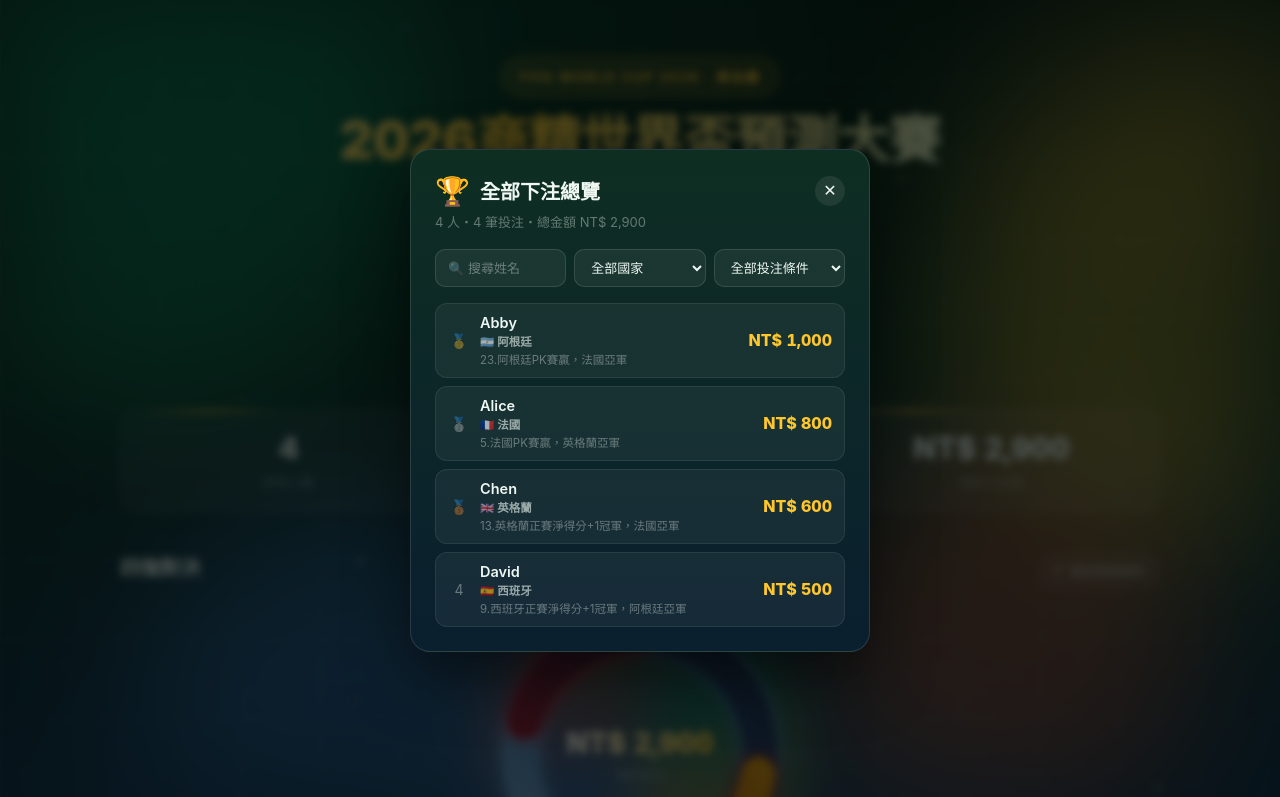
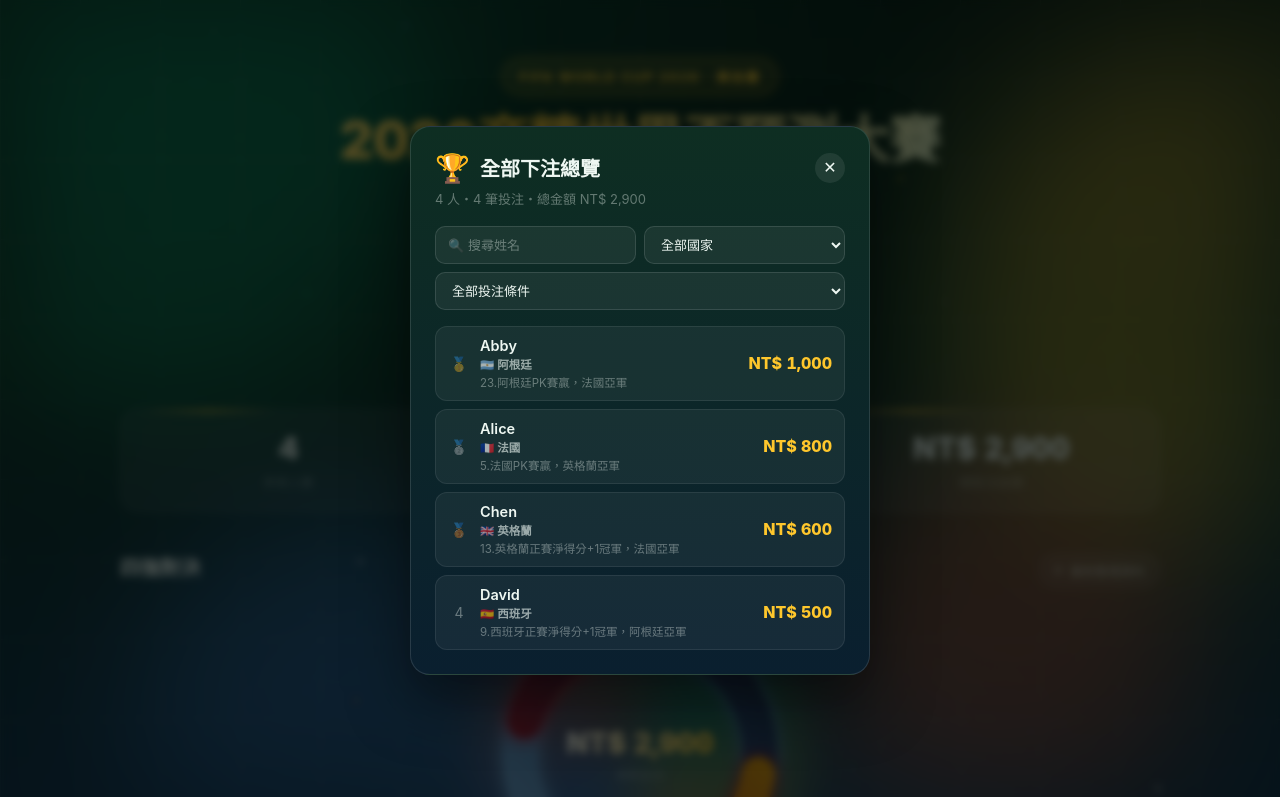
Before and after one commit to worldcup2026-champion/2026-worldcup-final4, a plain HTML site: page index.html in a window 1280 px wide. Both pictures are taken after a click on the button "查看全部下注總覽". Shown: the top 797 px of the page. Drawn offline with Linux system fonts and the light colour scheme.

Commit message:
Update style.css

```diff
--- a/style.css
+++ b/style.css
@@ -627,6 +627,10 @@ body {
   color: var(--ink);
 }
 
+.filter-select-wide {
+  flex-basis: 100%;
+}
+
 .bettor-list {
   list-style: none;
   margin: 0;
```
